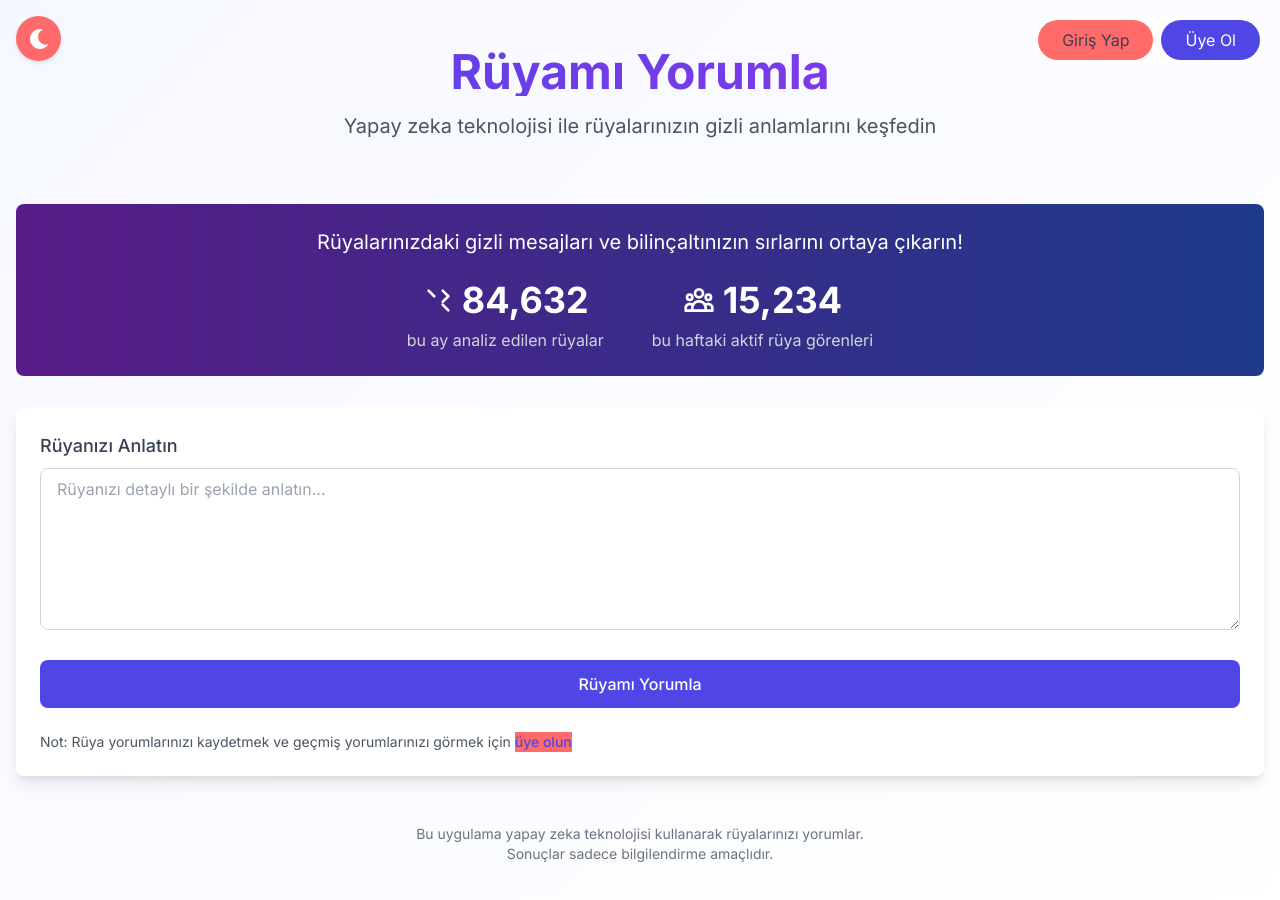
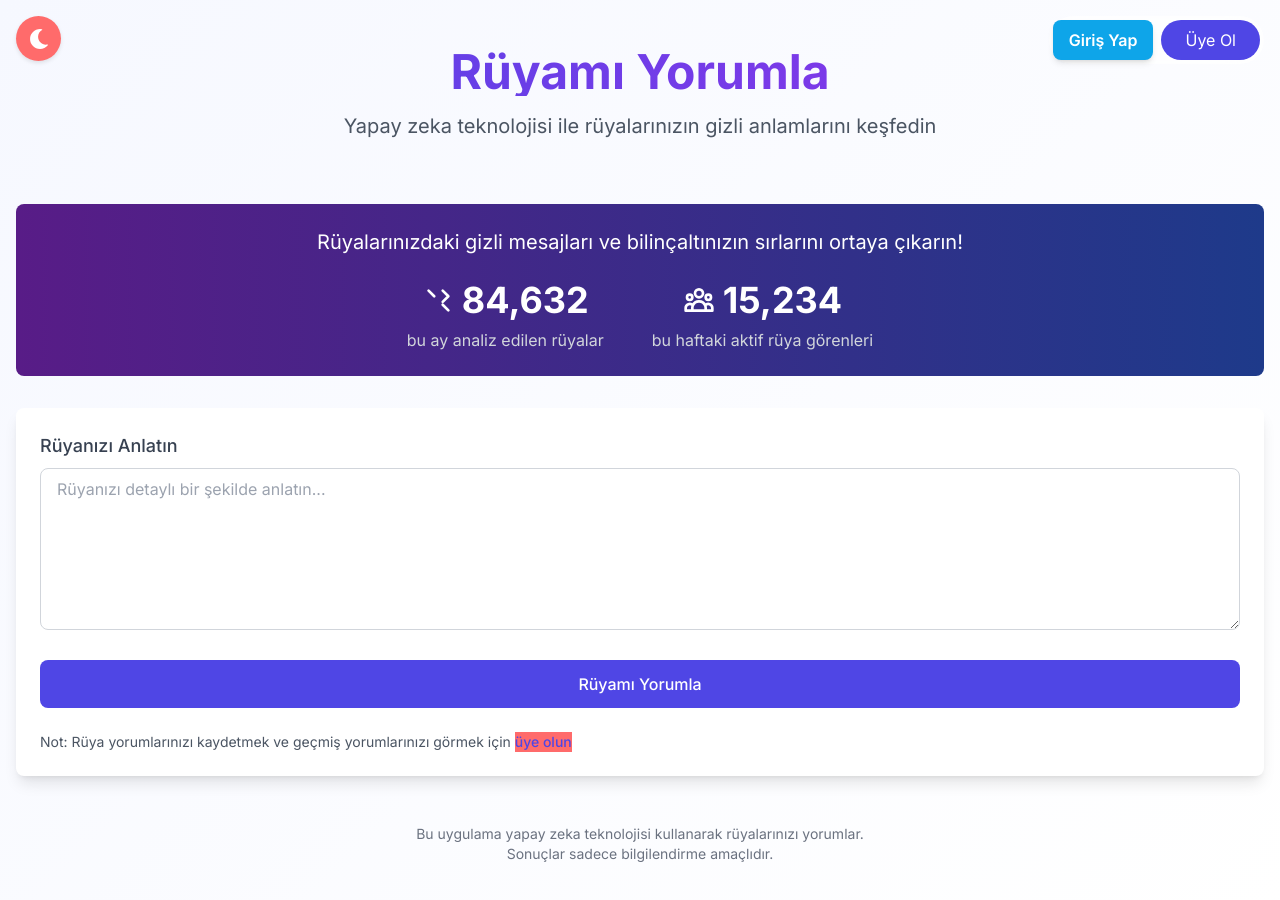
Before and after one commit to cetinibs/ruyami-yorumla, a Next.js app: page / in a window 1280 px wide. Shown: the top 900 px of the page. Built offline with nearby package versions, Linux system fonts and the light colour scheme.

Commit message:
Update login button style with sky blue color

```diff
--- a/pages/index.tsx
+++ b/pages/index.tsx
@@ -323,7 +323,7 @@ export default function Home() {
             <div className="glass-effect rounded-full p-1 flex space-x-2">
               <button
                 onClick={() => setShowLogin(true)}
-                className="px-6 py-2 text-gray-700 hover:bg-white rounded-full transition-colors"
+                className="bg-sky-500 hover:bg-sky-600 text-white font-semibold py-2 px-4 rounded-lg shadow-md transition duration-300 ease-in-out transform hover:scale-105"
               >
                 Giriş Yap
               </button>
```
